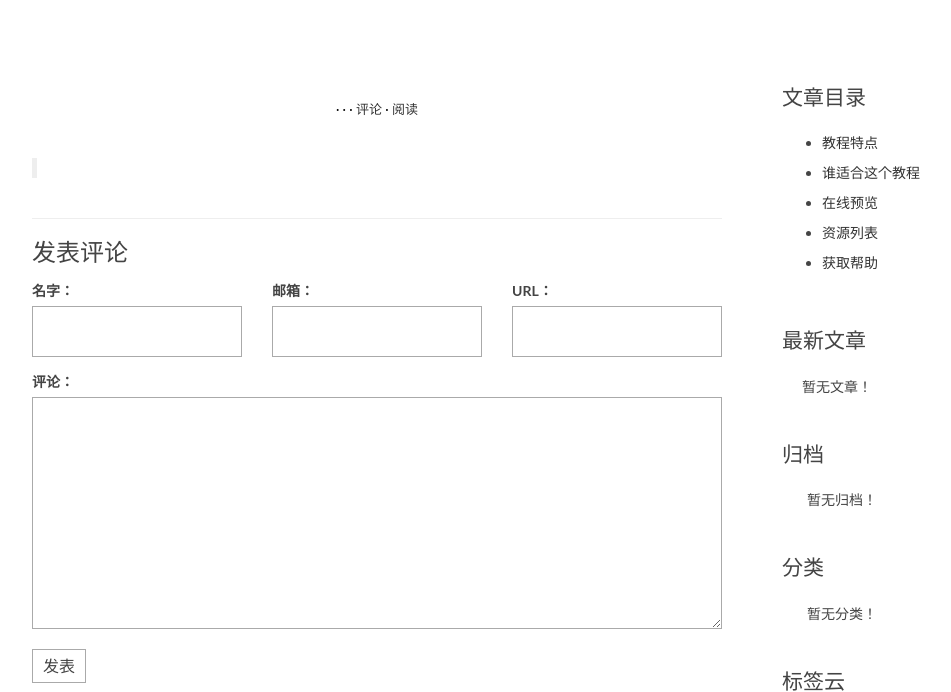
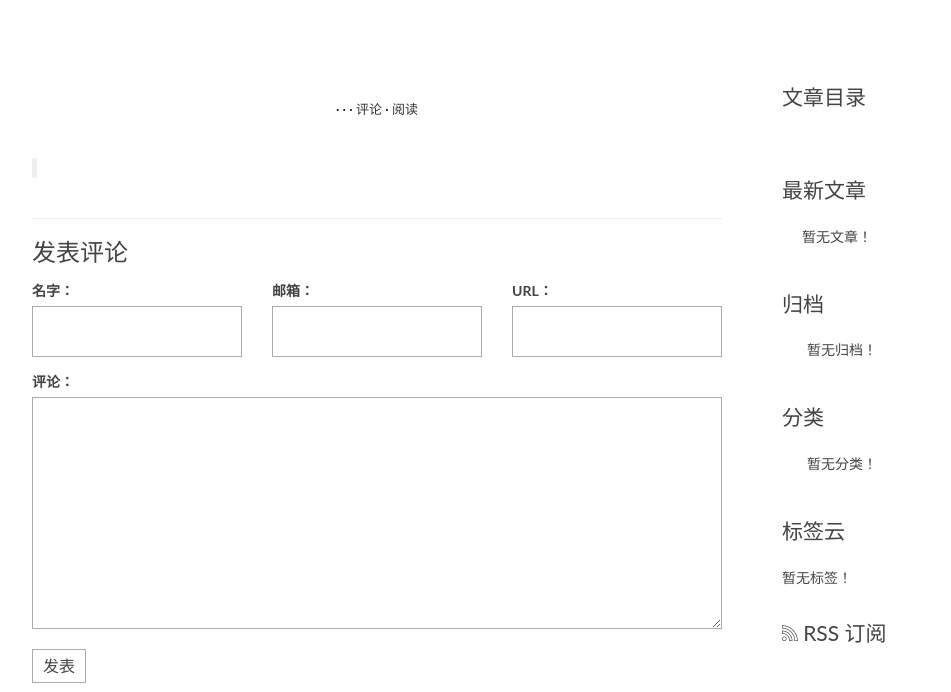
Before and after one commit to banjin/DjangoBlog, a Django app: template templates/blog/detail.html in a window 1280 px wide. Shown: the part 91-783 px from the top of the page, without its empty margins (68-1019 px from the left). Run offline with Django 3.2, Linux system fonts and the light colour scheme; the template is opened without the code that fills it: values that come from a table or form of the project are taken from there, others are empty; some libraries are stand-ins or nearby versions.

Commit message:
Automatically_generate_article_directories

```diff
--- a/templates/blog/detail.html
+++ b/templates/blog/detail.html
@@ -137,23 +137,7 @@
 			{% block toc %}
                 <div class="widget widget-content">
                     <h3 class="widget-title">文章目录</h3>
-                    <ul>
-                        <li>
-                            <a href="#">教程特点</a>
-                        </li>
-                        <li>
-                            <a href="#">谁适合这个教程</a>
-                        </li>
-                        <li>
-                            <a href="#">在线预览</a>
-                        </li>
-                        <li>
-                            <a href="#">资源列表</a>
-                        </li>
-                        <li>
-                            <a href="#">获取帮助</a>
-                        </li>
-                    </ul>
+                    {{ post.toc|safe}}
                 </div>
 			{% endblock toc %}
                 <div class="widget widget-recent-posts">
```
Also changed, not shown: blogapp/views.py (+6 -4 lines).
